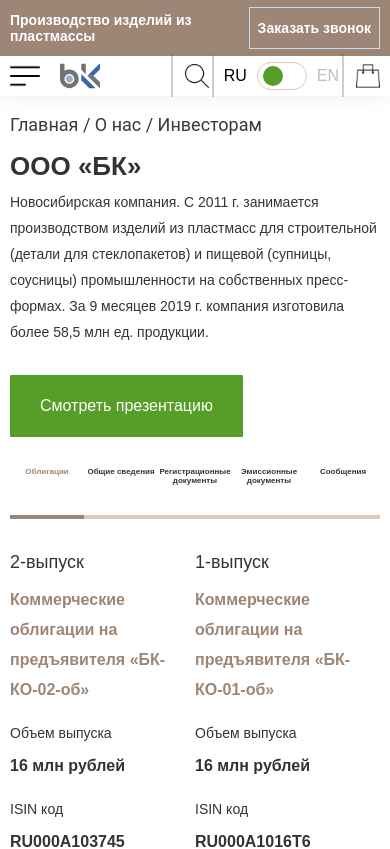
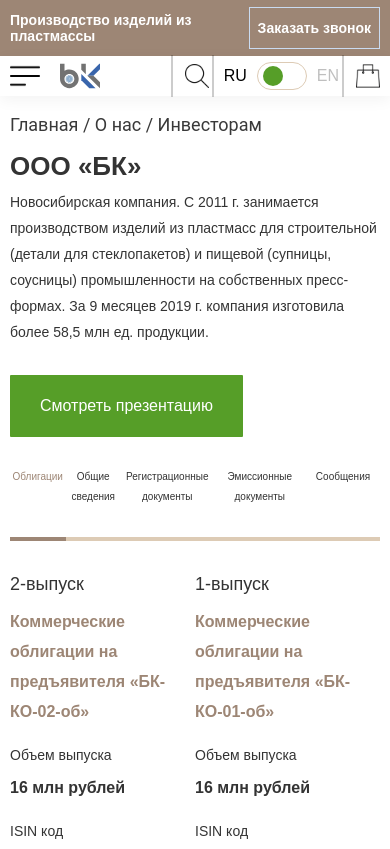
Before and after one commit to fullmetalldev/bkapp, a React (Create React App) app: page /investors in a window 390 px wide. Shown: the top 849 px of the page. Built offline with nearby package versions, Linux system fonts and the light colour scheme.

Commit message:
trying to fix the hrefs from investor page

```diff
--- a/src/Pages/Investors/Investors.js
+++ b/src/Pages/Investors/Investors.js
@@ -23,11 +23,11 @@
                         Смотреть презентацию
                     </button>
                     <div className="investors__hrefs">
-                        <h3 onClick={()=> setPage('obligation')} className={`investors__hrefs-href ${page === "obligation" ? "activeHref" : ""}`}>Облигации</h3>
-                        <h3 className="investors__hrefs-href">Общие сведения</h3>
-                        <h3 className="investors__hrefs-href">Регистрационные документы</h3>
-                        <h3 onClick={()=> setPage("documentsEmission")} className={`investors__hrefs-href ${page === "documentsEmission" ? "activeHref" : ""}`}>Эмиссионные документы</h3>
-                        <h3 className="investors__hrefs-href">Сообщения</h3>
+                        <h3 onClick={()=> setPage('obligation')} className={`investors__hrefs-href href1 ${page === "obligation" ? "activeHref" : ""}`}>Облигации</h3>
+                        <h3 className="investors__hrefs-href href2">Общие сведения</h3>
+                        <h3 className="investors__hrefs-href href3">Регистрационные документы</h3>
+                        <h3 onClick={()=> setPage("documentsEmission")} className={`investors__hrefs-href href4 ${page === "documentsEmission" ? "activeHref" : ""}`}>Эмиссионные документы</h3>
+                        <h3 className="investors__hrefs-href href5">Сообщения</h3>
                     </div>
 
                     {page === "obligation" ? <Obligation/> : ""}
--- a/src/Pages/Investors/investorsAdaptive.css
+++ b/src/Pages/Investors/investorsAdaptive.css
@@ -4,6 +4,22 @@
   }
 }
 @media (max-width: 800px) {
+  .href1 {
+    width: 15%;
+  }
+
+  .href2 {
+    width: 15%;
+  }
+
+  .href3 {
+    width: 25%;
+  }
+
+  .href4 {
+    width: 25%;
+  }
+
   .investors__pages-documentCard span {
     font-size: 16px;
     line-height: normal;
@@ -33,7 +49,7 @@
   }
 
   .investors__hrefs-href {
-    font-size: 14px;
+    font-size: 16px;
   }
 }
 @media (max-width: 600px) {
@@ -46,12 +62,6 @@
   }
   .investors__pages-documentCard span {
     font-size: 14px;
-  }
-
-  .investors__hrefs-href {
-    font-size: 10px;
-    line-height: normal;
-    font-weight: bold;
   }
 
   .investors__pages {
@@ -69,6 +79,11 @@
   }
 }
 @media (max-width: 500px) {
+  .investors__hrefs-href {
+    font-size: 10px;
+    line-height: 20px;
+  }
+
   .investors__info {
     font-size: 14px;
   }
@@ -89,15 +104,6 @@
     font-size: 16px;
     padding: 18px 30px;
   }
-
-  .investors__hrefs-href {
-    font-size: 8px;
-  }
-}
-@media (max-width: 375px) {
-  .investors__hrefs-href {
-    font-size: 7px;
-  }
 }
 
 /*# sourceMappingURL=investorsAdaptive.css.map */
--- a/src/Pages/Investors/investorsAdaptive.scss
+++ b/src/Pages/Investors/investorsAdaptive.scss
@@ -6,6 +6,18 @@
 
 
 @media (max-width: 800px) {
+  .href1{
+    width: 15%;
+  }
+  .href2{
+    width: 15%;
+  }
+  .href3{
+    width: 25%;
+  }
+  .href4{
+    width: 25%;
+  }
   .investors__pages-documentCard span{
     font-size: 16px;
     line-height: normal;
@@ -32,7 +44,7 @@
     margin-bottom: 30px;
   }
   .investors__hrefs-href {
-    font-size: 14px;
+    font-size: 16px;
   }
 }
 
@@ -46,11 +58,6 @@
       font-size: 14px;
     }
     margin-top: 20px;
-  }
-  .investors__hrefs-href {
-    font-size: 10px;
-    line-height: normal;
-    font-weight: bold;
   }
   .investors__pages {
     padding: 30px 0;
@@ -71,6 +78,10 @@
 }
 
 @media (max-width: 500px){
+  .investors__hrefs-href{
+    font-size: 10px;
+    line-height: 20px;
+  }
   .investors__info{
     font-size: 14px;
   }
@@ -89,13 +100,4 @@
     font-size: 16px;
     padding: 18px 30px;
   }
-  .investors__hrefs-href {
-    font-size: 8px;
-  }
 }
-
-@media (max-width: 375px) {
-  .investors__hrefs-href {
-    font-size: 7px;
-  }
-}
```
Also changed, not shown: 1 other file (tests, documents, lock files or other folders).
